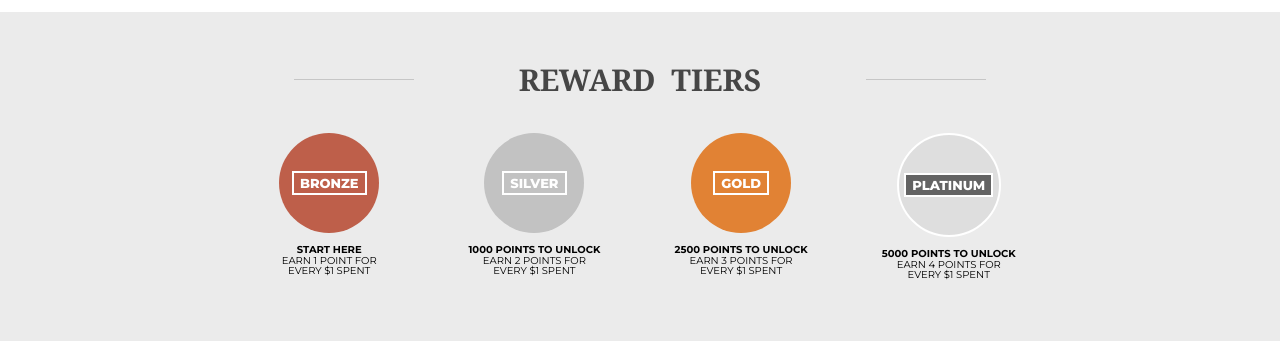
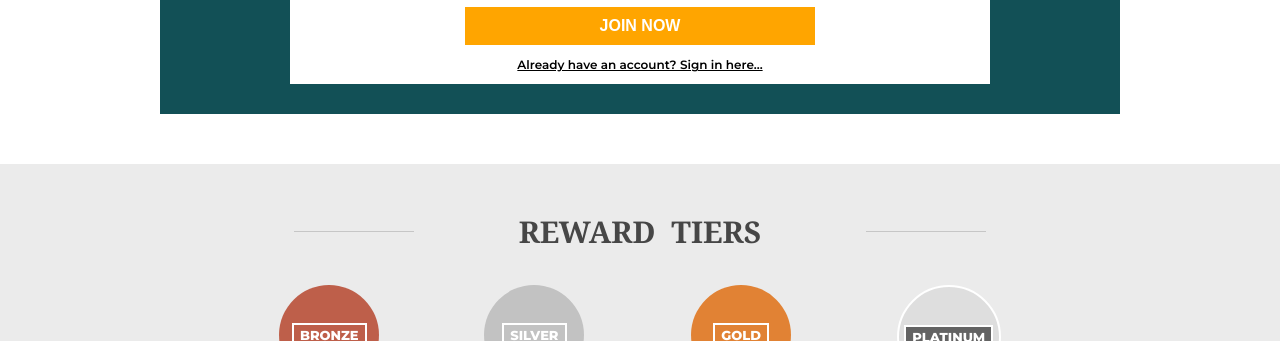
Before and after one commit to mmicheux/caitlyn-mockup, a website: page index.html in a window 1280 px wide. Shown: the part 759-1100 px from the top of the page. Drawn offline with Linux system fonts and the light colour scheme.

Commit message:
Style and tweak cta

```diff
--- a/docs/scss/_cta.scss
+++ b/docs/scss/_cta.scss
@@ -1,12 +1,55 @@
-.cta_inner {
-  width: 100%;
-  max-width: 800px;
-  margin: 20px auto;
+@include block('cta'){
+  @include child('inner'){
+    @include max-width();
+    margin-top: 50px;
+    margin-bottom: 50px;
+    background-color: $teal-6;
   }
 
-.cta-text{
+  @include child('text'){
     display: flex;
     flex-direction: column;
     align-items: center;
     justify-content: center;
+    background-color: $white;
+    max-width: 700px;
+    margin: 0 auto;
+    text-align: center;
   }
+
+  @include child('title'){
+    @include title-style();
+    font-size: 50px;
+    letter-spacing: -3px;
+    color: $teal-6;
+    margin-bottom:0;
+  }
+
+  @include child('subtitle'){
+    font-weight: 300;
+    font-size: 13px;
+    margin: 0;
+    margin-top: -8px;
+    color: $teal-5;
+  }
+
+  @include child('button'){
+    border: none;
+    background: orange;
+    margin-top: 15px;
+    padding: 10px;
+    width: 50%;
+    font-size: 16px;
+    text-transform: uppercase;
+    font-weight: 900;
+    color: $white;
+  }
+
+  @include child('link-sign-in'){
+    font-weight: 600;
+    font-size: 12px;
+    margin: 0;
+    color: black;
+  }
+
+}
--- a/index.html
+++ b/index.html
@@ -130,7 +130,7 @@
     <div class="container__section main">
       <div class="cta">
         <div class="cta__inner">
-          <div class="cta-text">
+          <div class="cta__text">
             <h2 class="cta__title">
               Rewards Program
             </h2>
```
Also changed, not shown: docs/css/styles.css. Lines whose indentation alone changed are shown as unchanged.
